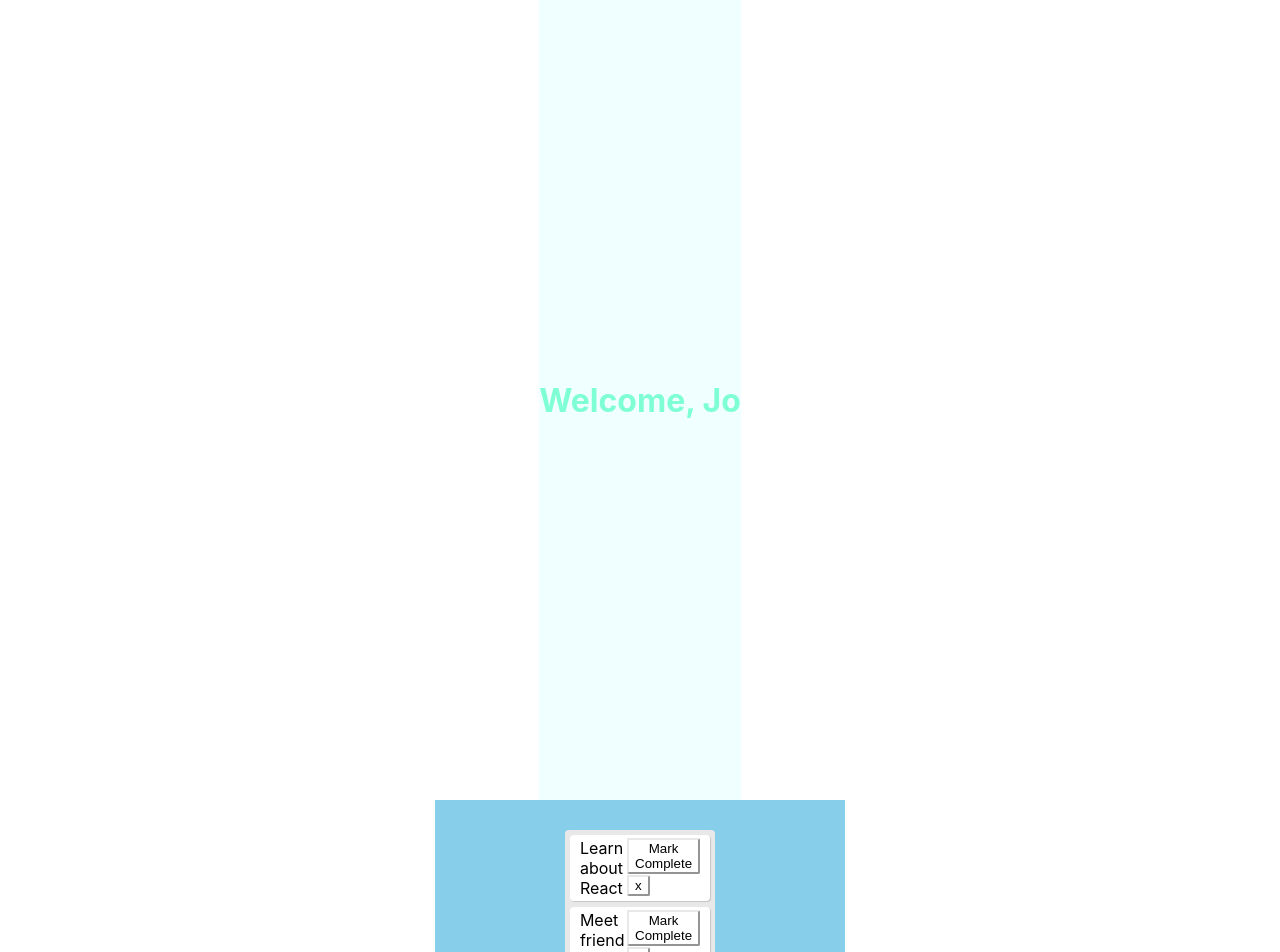
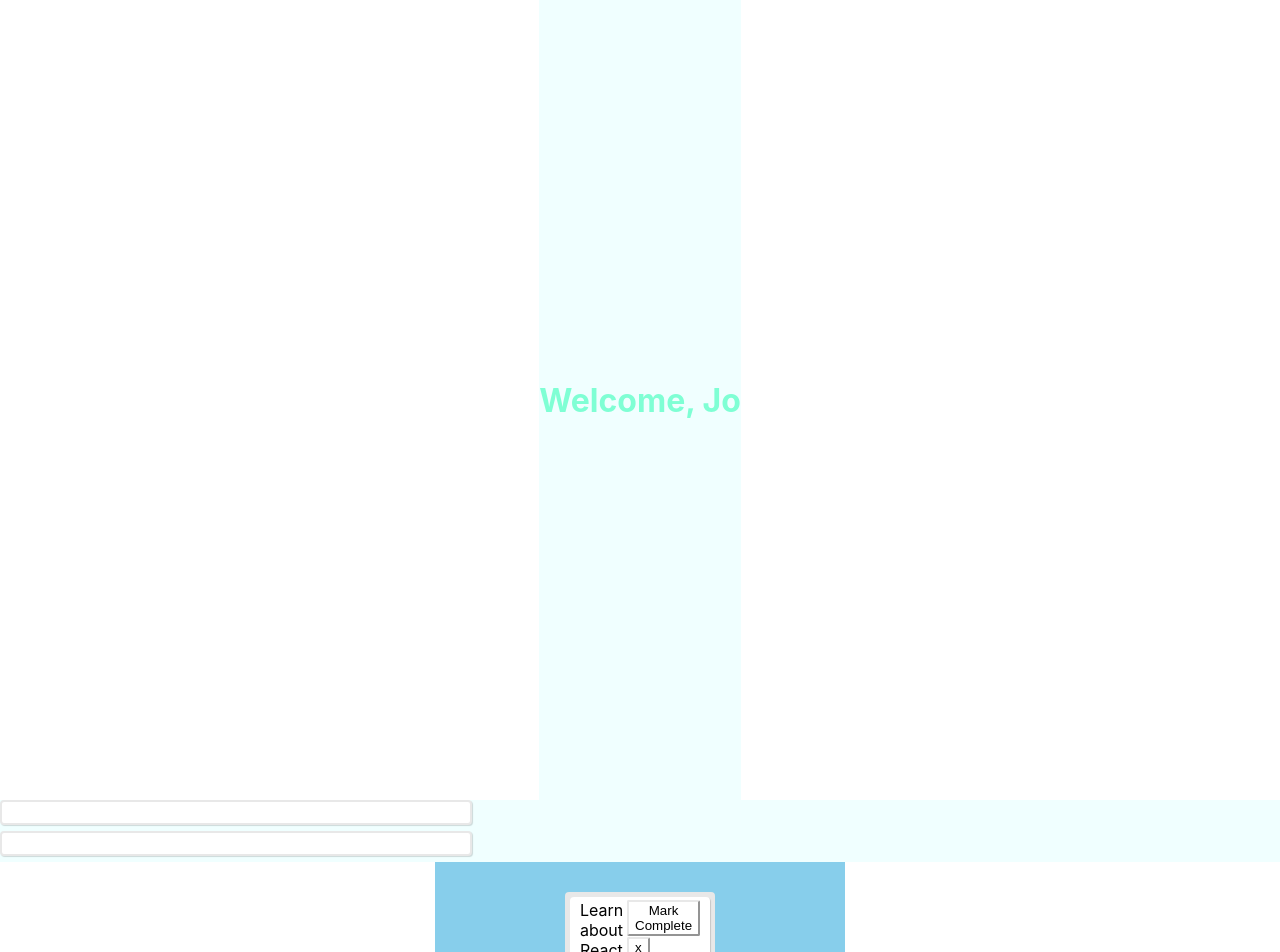
Before and after one commit to JmePRE/react-todo, a React (Create React App) app: page / in a window 1280 px wide. Shown: the top 952 px of the page. Built offline with nearby package versions, Linux system fonts and the light colour scheme.

Commit message:
tried to create mongodb

```diff
--- a/package.json
+++ b/package.json
@@ -6,6 +6,8 @@
     "@testing-library/jest-dom": "^4.2.4",
     "@testing-library/react": "^9.5.0",
     "@testing-library/user-event": "^7.2.1",
+    "express": "^4.17.1",
+    "mongodb": "^3.6.2",
     "react": "^16.14.0",
     "react-dom": "^16.14.0",
     "react-scripts": "3.4.3",
--- a/src/App.js
+++ b/src/App.js
@@ -6,8 +6,43 @@ import "./styles/dist/App.css";
 
 function Hero(props) {
 	return (
-		<div class='hero'>
+		<div className='hero'>
 			<h1>Welcome, {props.name}</h1>
+		</div>
+	);
+}
+
+function LoginForm({ uname, password }) {
+	//local state for the todo form
+	const [name, setName] = React.useState("");
+
+	const handleLogin = e => {
+		//returns 'false' to prevent default handle behavior
+		e.preventDefault();
+		//blocking(?)
+		console.log(name);
+		if (!name) return;
+		setName("");
+		//retrieve todos based on name
+	};
+
+	//displays form
+	return (
+		<div className="login-form">
+		<form onSubmit={handleLogin}>
+		<input
+			type="text"
+			className="username"
+			value={name}
+			onChange={e => setName(e.target.value)}
+		/>
+		<input
+			type="text"
+			className="password"
+			value={password}
+			//onChange={e => setName(e.target.value)}
+		/>
+		</form>
 		</div>
 	);
 }
@@ -54,6 +89,7 @@ function App() {
 	return (
 		<div>
 		<Hero name="Jo"></Hero>
+		<LoginForm />
 		<div className="app">
 		<div className="todo-list">
 
--- a/src/styles/App.scss
+++ b/src/styles/App.scss
@@ -65,3 +65,15 @@ form {
     }
 
 }
+
+.login-form {
+    @extend .hero;
+    width: 100%;
+    height:min-content;
+    align-items: center;
+
+    input {
+        width: 35%;
+    }
+
+}
```
Also changed, not shown: demo_create_mongo_db.js (added, +8 -0 lines), src/styles/dist/App.css, 2 other files (tests, documents, lock files or other folders).
